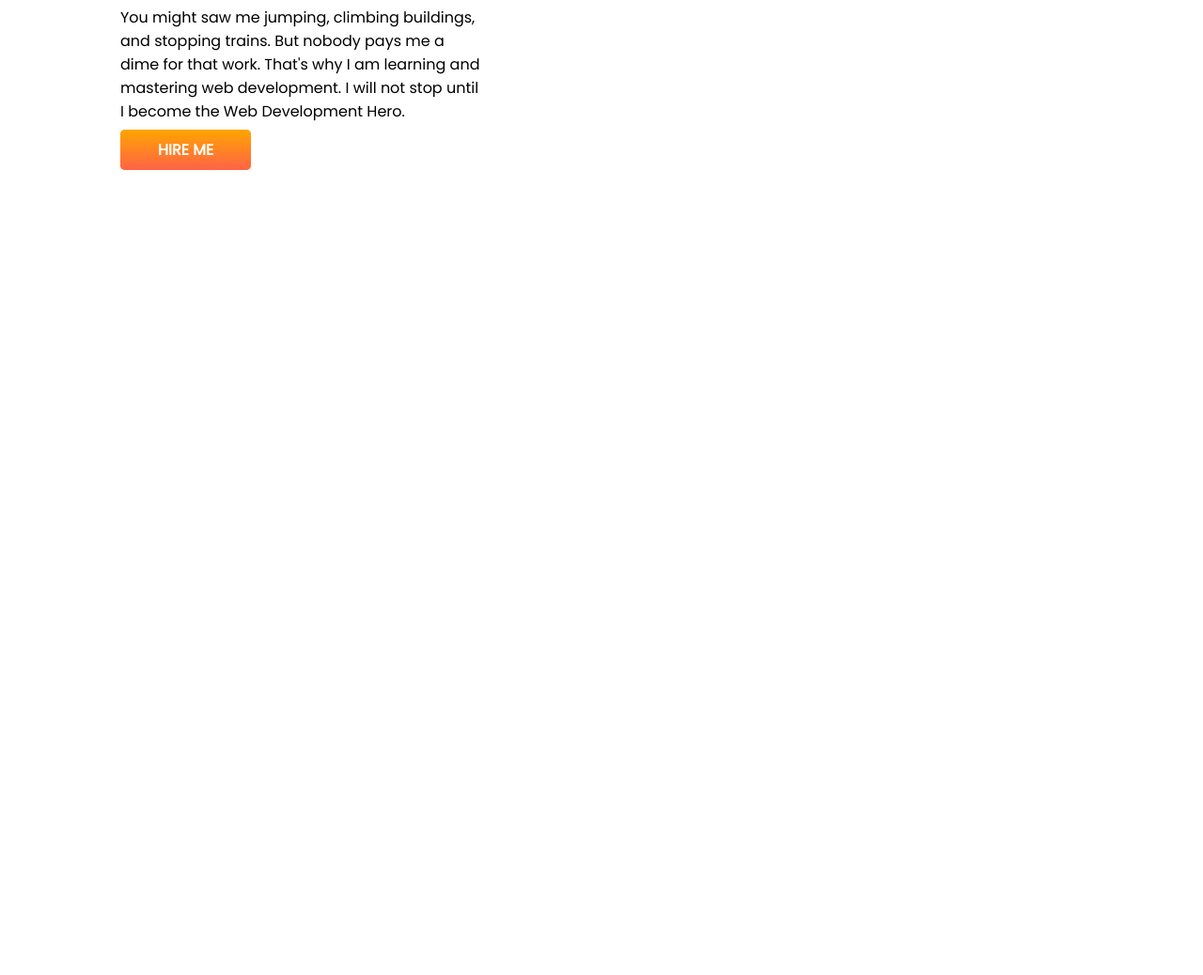
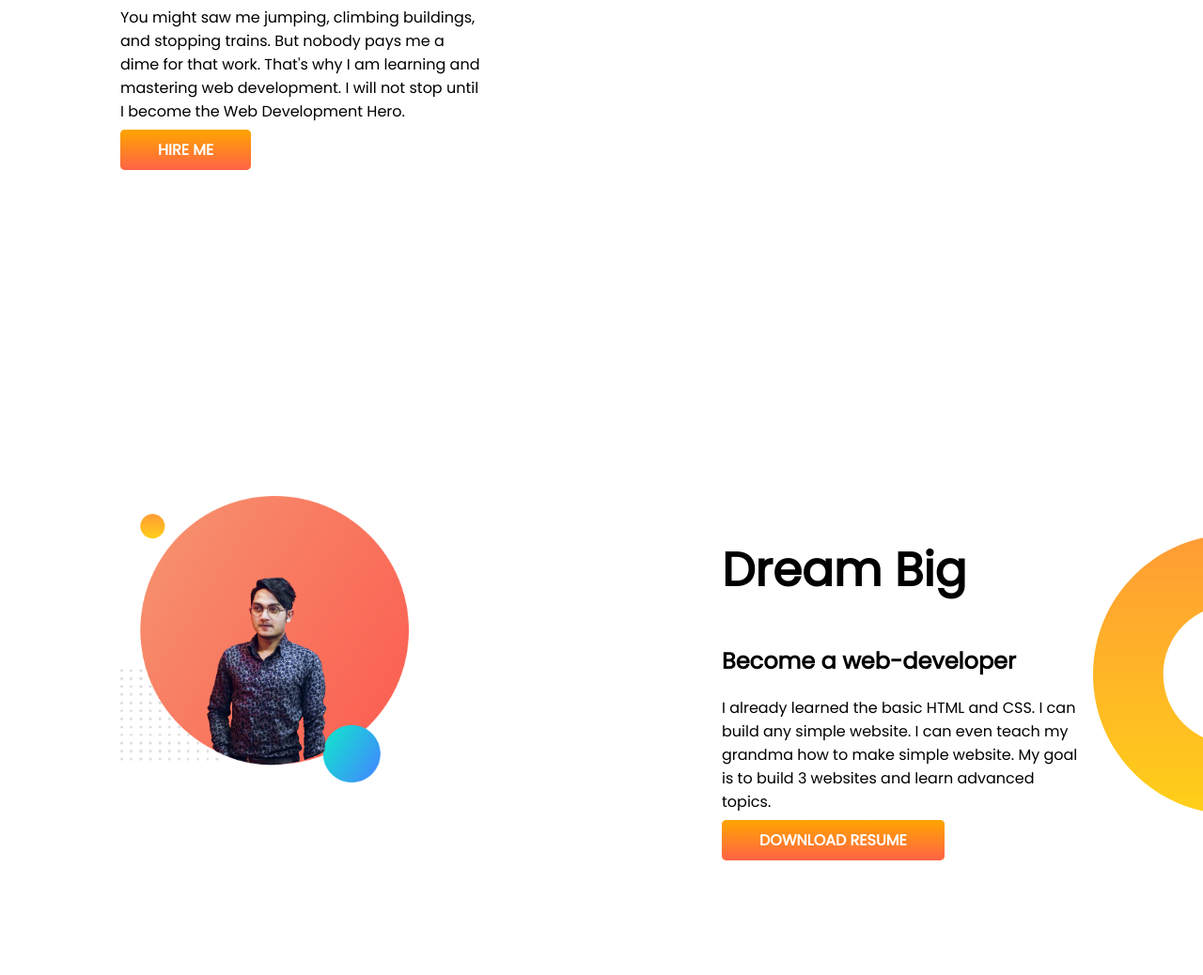
Before and after one commit to Asgorreaj/developer-portfolio, a plain HTML site: page index.html in a window 1280 px wide. Shown: the part 519-1557 px from the top of the page at 94% size. Before the commit the page ends 819 px from the top, so only its background shows below. Drawn offline with Linux system fonts and the light colour scheme.

```diff
--- a/index.html
+++ b/index.html
@@ -31,6 +31,20 @@
             <img src="images/ajgor.png" alt="">
         </div>
     </section>
+    <section class="dream-big">
+        <div class="half-width">
+            <img src="images/ajgor.png" alt="">
+        </div>
+        <div class="half-width">
+            <h1>Dream Big</h1>
+            <h2>Become a web-developer</h2>
+            <p>I already learned the basic HTML and CSS. I can build any simple website. I can even teach my grandma how
+                to make simple website. My goal is to build 3 websites and learn advanced topics.</p>
+            <a class="link-ajgor" target="_blank" href="">DOWNLOAD RESUME</a>
+        </div>
+
+
+    </section>
 
 </body>
 
--- a/style.css
+++ b/style.css
@@ -11,6 +11,7 @@ h1{
 }
 section{
     display: flex;
+    margin-bottom: 100px;
 }
 .half-width{
     width: 100%;
@@ -34,3 +35,8 @@ section{
     background-image: url(images/top-banner.png);
     background-repeat: no-repeat;
 }
+.dream-big{
+    background-image: url(images/dream-bg.png);
+    background-repeat: no-repeat;
+    background-position:right ;
+}
```
